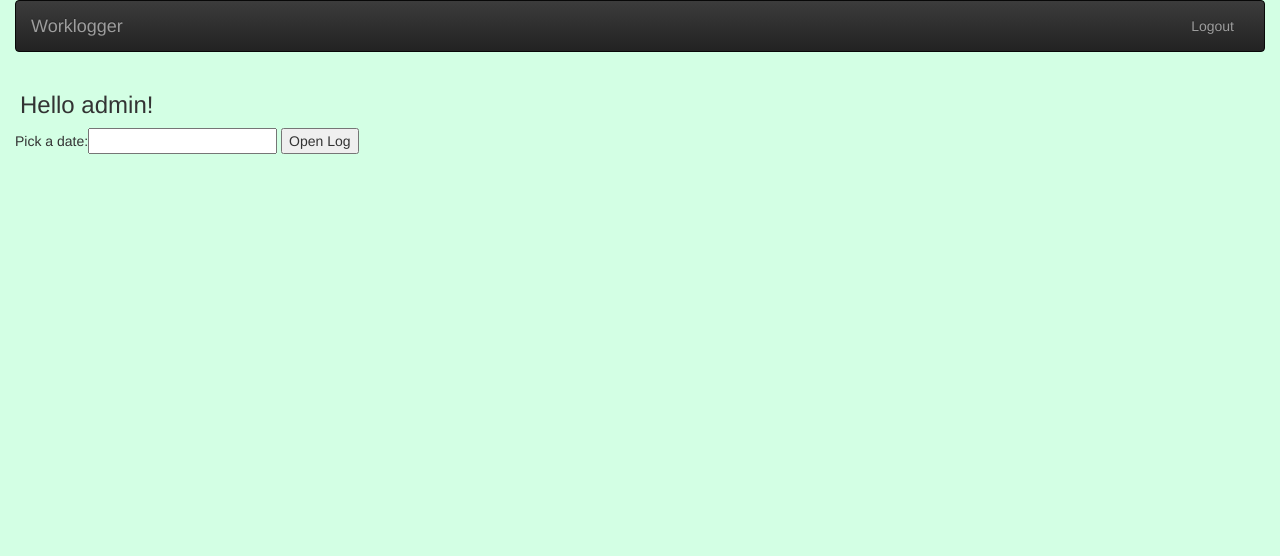
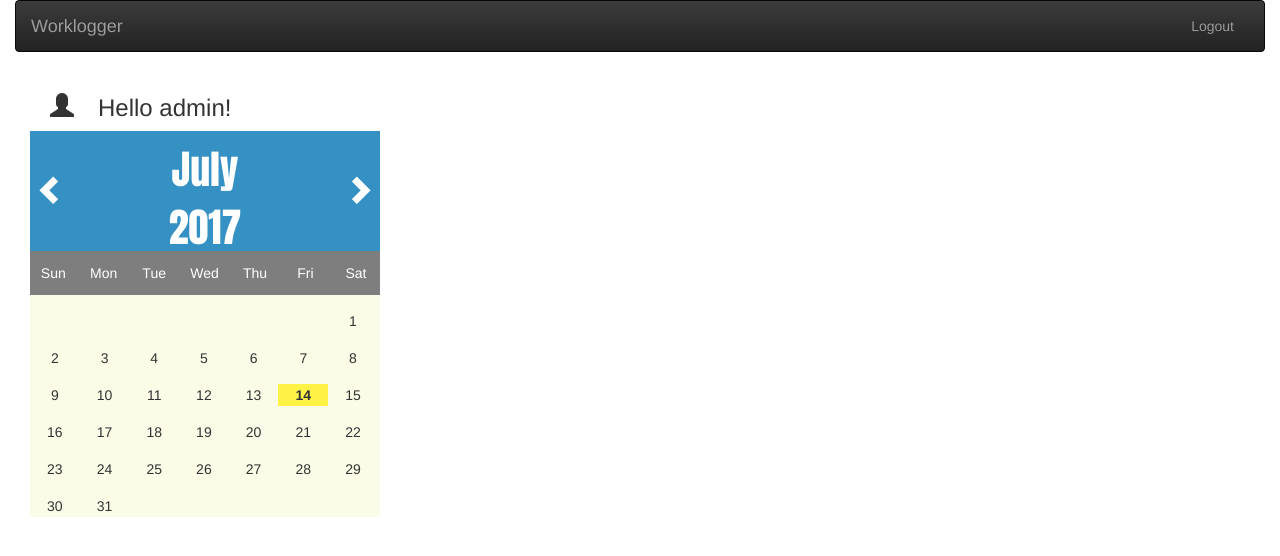
Before and after one commit to rayrenz/worklogger, a Django app: page /worklogger/ in a window 1280 px wide. Shown: the top 556 px of the page. Run offline with Django 3.2, Linux system fonts and the light colour scheme; a user stored in the database is signed in; some libraries are stand-ins or nearby versions.

Commit message:
added designs and validation with error messages

```diff
--- /dev/null
+++ b/worklogger/static/worklogger/calendar_script.js
@@ -0,0 +1,99 @@
+var active = new Date();
+var view = new Date();
+var month = new Date().getMonth();
+var year = new Date().getFullYear();
+view.setDate(1);
+
+var months = [ 'January', 'February', 'March', 'April', 'May', 'June',
+    'July', 'August', 'September', 'October', 'November', 'December'];
+
+
+
+// returns the current date in format yyyy-mm-dd
+function getDate(){
+    var yyyy = active.getFullYear().toString();
+    var mm = active.getMonth() + 1;
+    mm = (mm < 10) ? '0' + mm.toString() : mm.toString();
+    var dd = active.getDate();
+    dd = (dd < 10) ? '0' + dd.toString() : dd.toString();
+    return yyyy + '-' + mm + '-' + dd;
+}
+
+// set the dates on the calendar based on the current month and year
+function setDates(){
+    var number_of_days = new Date(year, month + 1, 0).getDate();
+    view.setMonth(month);
+    view.setFullYear(year);
+
+    var dates = ''
+
+    for(var i = 0; i < view.getDay(); i++){
+        dates += '<div>&nbsp;</div>';
+    }
+
+    for(var i = 1; i <= number_of_days; i++){
+        dates += '<div class="day' + i + '"><button>' + i + '</button></div>';
+    }
+    $('.dates').html(dates);
+}
+
+// add class active to the current day
+function setActive(){
+    var i = active.getDate();
+    if(view.getFullYear() == active.getFullYear() && view.getMonth() == active.getMonth()){
+        $('.day' + i).addClass('active');
+    }
+}
+
+function setMonthYear(){
+    $('.current_year').text(view.getFullYear());
+    $('.current_month').text(months[view.getMonth()]);
+}
+
+$(document).ready(function(){
+    // set logdate value to current date
+    $('.logdate').val(getDate());
+
+    // set the month and year
+    setMonthYear();
+    // populate the dates
+    setDates();
+    // set the cuerent day
+    setActive();
+
+    // go next month
+    $('.next').click(function(){
+        month += 1;
+        if(month == 12){
+            year += 1;
+            month = 0;
+        }
+        view.setMonth(month);
+        view.setFullYear(year);
+        setDates();
+        setMonthYear();
+        setActive();
+    });
+
+    // view previous month
+    $('.prev').click(function(){
+        month -= 1;
+        if(month == -1){
+            year -= 1;
+            month = 11;
+        }
+        view.setMonth(month);
+        view.setFullYear(year);
+        setDates();
+        setMonthYear();
+        setActive();
+    });
+
+    $("div").on('click', "div[class^='day']",function(){
+        active.setDate($(this).text());
+        active.setMonth(month);
+        active.setFullYear(year);
+        $('.logdate').val(getDate());
+    });
+
+});
--- /dev/null
+++ b/worklogger/static/worklogger/calendar_style.css
@@ -0,0 +1,81 @@
+.calendar {
+    width: 350px;
+    background-color: rgb(250, 252, 231);
+}
+
+.month {
+    background-color: rgb(53, 145, 196);
+    height: 120px;
+    padding: 10px 0 0 0;
+}
+
+div.current_year, div.current_month {
+    text-align: center;
+    font-size: 40px;
+    color: white;
+    font-family: 'Anton', sans-serif;
+}
+
+.month button {
+    margin: 30px 0 0 0;
+    font-size: 30px;
+    color: white;
+    background-color: transparent;
+    outline: none;
+    border: transparent;
+}
+
+.month button:hover {
+    color: rgb(0, 247, 255);
+}
+
+.prev {
+    float: left;
+}
+
+.next {
+    float: right;
+}
+
+.weekdays {
+    color: white;
+    background-color: rgb(126, 126, 126);
+}
+
+.weekdays div {
+    display: inline-block;
+    width: 13.3%;
+    margin: 0 0 0 0;
+    padding: 12px 0 12px 0;
+    text-align: center;
+    vertical-align: middle;
+}
+
+.dates div {
+    display: inline-block;
+    width: 14.2%;
+    text-align: center;
+    margin: 15px 0 0 0;
+}
+
+.dates div button:hover {
+    background-color: rgb(0, 0, 0);
+    color: white;
+    font-weight: bolder;
+}
+
+div.active {
+    background-color: rgb(255, 242, 71);
+    font-weight: bolder;
+}
+
+.dates button {
+    background-color: transparent;
+    border: none;
+    outline: none;
+}
+
+.dates button {
+    width: 100%;
+    height: 100%;
+}
--- /dev/null
+++ b/worklogger/static/worklogger/myscript.js
@@ -0,0 +1,3 @@
+$(document).ready(function(){
+    var log_hours = $('#id_log_hours').addClass('form-control');
+});
--- /dev/null
+++ b/worklogger/static/worklogger/mystyle.css
@@ -0,0 +1,22 @@
+#late {
+    color: red;
+}
+
+form div .total {
+    font-size: 10px;
+}
+
+tr.log-head {
+    background-color: #000000;
+    color: white;
+}
+
+ul.errorlist {
+    list-style-type: none;
+    color: #740006;
+    padding: 0;
+}
+
+div.user {
+    padding-left: 30px;
+}
--- a/worklogger/static/worklogger/style.css
+++ /dev/null
@@ -1,7 +0,0 @@
-#late {
-    color: red;
-}
-html, body {
-    background-color: #d3ffe4;
-    margin: 0;
-}
--- a/worklogger/templates/worklogger/base.html
+++ b/worklogger/templates/worklogger/base.html
@@ -3,20 +3,30 @@
 {% load staticfiles %}
 <head>
     <meta charset="UTF-8">
-    <!-- Latest compiled and minified CSS -->
-    <link rel="stylesheet" href="https://maxcdn.bootstrapcdn.com/bootstrap/3.3.7/css/bootstrap.min.css">
-    <link rel="stylesheet" href="//netdna.bootstrapcdn.com/bootstrap/3.0.0/css/bootstrap-theme.css">
+    <!-- Latest compiled and minified bootstrap css -->
+    <link rel="stylesheet" href="https://maxcdn.bootstrapcdn.com/bootstrap/3.3.7/css/bootstrap.min.css"
+        integrity="sha384-BVYiiSIFeK1dGmJRAkycuHAHRg32OmUcww7on3RYdg4Va+PmSTsz/K68vbdEjh4u"
+        crossorigin="anonymous">
+    <!-- optional theme -->
+    <link rel="stylesheet" href="//netdna.bootstrapcdn.com/bootstrap/3.0.0/css/bootstrap-theme.css"
+        integrity="sha384-rHyoN1iRsVXV4nD0JutlnGaslCJuC7uwjduW9SVrLvRYooPp2bWYgmgJQIXwl/Sp"
+        crossorigin="anonymous">
     <!-- jQuery library -->
     <script src="https://ajax.googleapis.com/ajax/libs/jquery/3.2.1/jquery.min.js"></script>
+    <!-- Latest compiled bootstrap js -->
+    <script src="https://maxcdn.bootstrapcdn.com/bootstrap/3.3.7/js/bootstrap.min.js"
+        integrity="sha384-Tc5IQib027qvyjSMfHjOMaLkfuWVxZxUPnCJA7l2mCWNIpG9mGCD8wGNIcPD7Txa"
+        crossorigin="anonymous"></script>
+    <!-- web fonts -->
+    <link rel="stylesheet" type="text/css" href="https://fonts.googleapis.com/css?family=Anton"/>
+    <link rel="stylesheet" type="text/css" href="https://fonts.googleapis.com/css?family=Oswald" />
+    <!-- my own customized css and js -->
+    <link href="{% static 'worklogger/mystyle.css' %}" rel="stylesheet" type="text/css">
+    <script src="{% static 'worklogger/myscript.js' %}"></script>
+    <!-- files for my calendar -->
+    <link href="{% static 'worklogger/calendar_style.css' %}" rel="stylesheet" type="text/css">
+    <script src="{% static 'worklogger/calendar_script.js' %}"></script>
 
-    <!-- Latest compiled JavaScript -->
-    <script src="https://maxcdn.bootstrapcdn.com/bootstrap/3.3.7/js/bootstrap.min.js"></script>
-
-    <link rel="stylesheet" href="//code.jquery.com/ui/1.12.1/themes/base/jquery-ui.css">
-    <link rel="stylesheet" href="/resources/demos/style.css">
-    <script src="https://code.jquery.com/jquery-1.12.4.js"></script>
-    <script src="https://code.jquery.com/ui/1.12.1/jquery-ui.js"></script>
-    <link rel="stylesheet" type="text/css" href="{% static 'worklogger/style.css' %}">
     <title>Worklogger</title>
 </head>
 
@@ -50,10 +60,10 @@
 
 {% if user.is_authenticated %}
 <div class="row" style="padding-left: 20px">
-        <h3>Hello {{ user }}!</h3>
+  <div class="user"><h3><span class="glyphicon glyphicon-user">&nbsp;</span>Hello {{ user }}!</h3></div>
 </div>
 {% endif %}
-
+<div class="container-fluid">
 {% block content %}
 {% endblock %}
 </div>
--- /dev/null
+++ b/worklogger/templates/worklogger/calendar.html
@@ -0,0 +1,23 @@
+    <div class="calendar">
+        <div class="month">
+            <button class="prev"><span class="glyphicon glyphicon-chevron-left"></span></button>
+            <button class="next"><span class="glyphicon glyphicon-chevron-right"></span></button>
+            <div class="current_month">January</div>
+            <div class="current_year">2017</div>
+        </div>
+        <div class="weekdays">
+            <div>Sun</div>
+            <div>Mon</div>
+            <div>Tue</div>
+            <div>Wed</div>
+            <div>Thu</div>
+            <div>Fri</div>
+            <div>Sat</div>
+        </div>
+        <form action="{% url 'log:index' %}" method="post">
+            {% csrf_token %}
+            <input type="datetime" name="date" class="logdate" hidden>
+            <div class="dates">
+            </div>
+        </form>
+    </div>
--- a/worklogger/templates/worklogger/index.html
+++ b/worklogger/templates/worklogger/index.html
@@ -1,18 +1,14 @@
 {% extends 'worklogger/base.html' %}
 
 {% block content %}
-    <form action="{% url 'log:index' %}" method="post">
-    {% csrf_token %}
+    {% include 'worklogger/calendar.html' %}
+
+<!--
+    <form action="" method="post">
+
         <div class="form-group">
             Pick a date:<input type="text" name="date" id="datepicker">
             <input type="submit" value="Open Log">
         </div>
-    </form>
-    <script>
-        $( function() {
-            $( "#datepicker" ).datepicker({
-              dateFormat: "yy-mm-dd"
-            });
-        });
-    </script>
+    </form> -->
 {% endblock %}
--- a/worklogger/views.py
+++ b/worklogger/views.py
@@ -24,17 +24,20 @@ def index(request):
 
 
 def login_view(request):
-    if request.method == 'GET':
-        form = LoginForm()
+    message = ''
     if request.method == 'POST':
         form = LoginForm(request.POST)
-        username = request.POST['username']
-        password = request.POST['password']
-        user = authenticate(username=username, password=password)
-        if user is not None:
-            login(request, user)
-            return HttpResponseRedirect(reverse('log:index'))
-    return render(request, 'worklogger/login.html', {'form': form})
+        if form.is_valid():
+            username = request.POST['username']
+            password = request.POST['password']
+            user = authenticate(username=username, password=password)
+            if user is not None:
+                login(request, user)
+                return HttpResponseRedirect(reverse('log:index'))
+            message = 'Invalid username/password!'
+    else:
+        form = LoginForm()
+    return render(request, 'worklogger/login.html', {'form': form, 'message': message})
 
 
 def logout_view(request):
@@ -45,36 +48,42 @@ def logout_view(request):
 def logs(request):
     date = (datetime.datetime.strptime(str(request.session['log_date']), "%Y-%m-%d").date())
     if request.method == 'POST':
-        project_id = request.POST['project']
-        project = Project.objects.filter(id=int(project_id))[0]
-        mylog = Log()
-        mylog.project = project
-        mylog.remarks = request.POST['remarks']
-        mylog.date_logged = timezone.make_aware(datetime.datetime.combine(date, timezone.now().time()))
-        mylog.late = is_late(date)
-        mylog.user = request.user
-        mylog.log_hours = request.POST['log_hours']
-        mylog.save()
-        return HttpResponseRedirect(reverse('log:logs'))
-    else:
+        # get the form and its values
+        form = LogForm(request.POST)
+        if form.is_valid():
+            project_id = request.POST['project']
+            project = Project.objects.filter(id=int(project_id))[0]
+            mylog = Log()
+            mylog.project = project
+            mylog.remarks = request.POST['remarks']
+            mylog.date_logged = timezone.make_aware(datetime.datetime.combine(date, timezone.now().time()))
+            mylog.late = is_late(date)
+            mylog.user = request.user
+            mylog.log_hours = request.POST['log_hours']
+            mylog.save()
+            return HttpResponseRedirect(reverse('log:logs'))
+    else: # form is a new instance for a get request
         form = LogForm()
-        logs = Log.objects.filter(
-            user=request.user,
-            date_logged__day=date.day,
-            date_logged__month=date.month,
-            date_logged__year=date.year
-        ).order_by('-date_logged')
 
-        total = 0
-        for log in logs:
-            total += log.log_hours
+    # get queryset of log objects
+    logs = Log.objects.filter(
+        user=request.user,
+        date_logged__day=date.day,
+        date_logged__month=date.month,
+        date_logged__year=date.year
+    ).order_by('-date_logged')
 
-        return render(request, 'worklogger/logs.html', {
-            'form': form,
-            'logs': logs,
-            'total': total,
-            'date': date,
-        })
+    # total the log hours
+    total = 0
+    for log in logs:
+        total += log.log_hours
+
+    return render(request, 'worklogger/logs.html', {
+        'form': form,
+        'logs': logs,
+        'total': total,
+        'date': date,
+    })
 
 
 def is_late(date):
```
Also changed, not shown: worklogger/forms.py (+8 -12 lines), worklogger/templates/worklogger/login.html (+29 -6 lines), worklogger/templates/worklogger/logs.html (+23 -18 lines), db.sqlite3, 2 other files.
